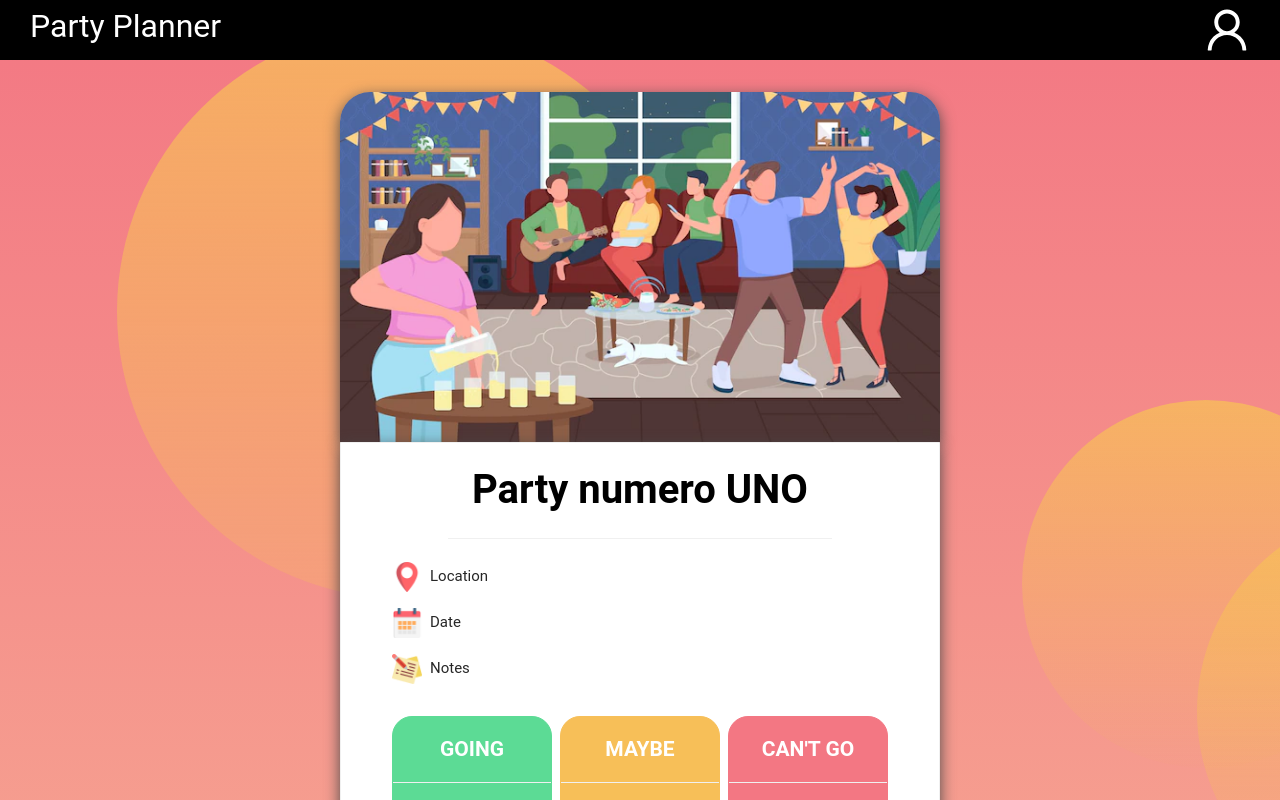
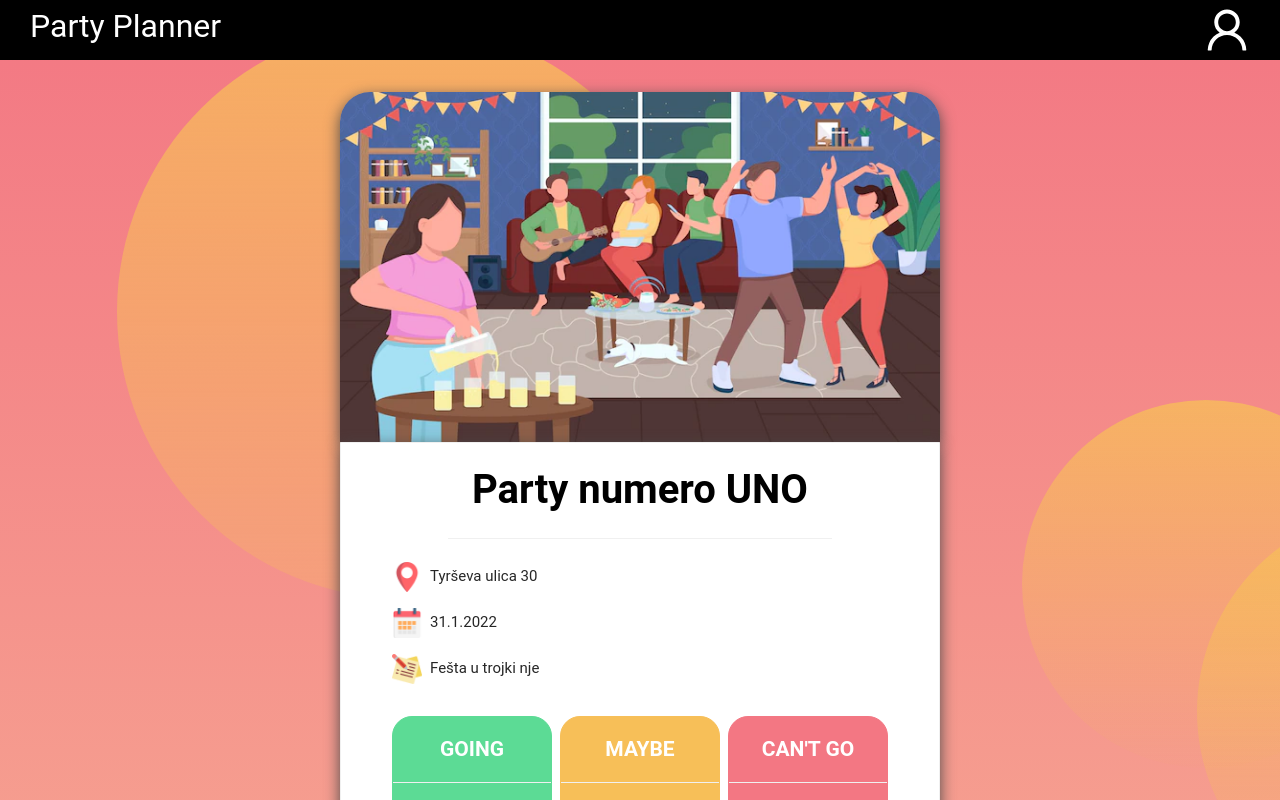
Before and after one commit to GasperFunda/PartyPlannerFrontend, a React (Create React App) app: page /party-details/1 in a window 1280 px wide. Shown: the top 800 px of the page. Built offline with nearby package versions, Linux system fonts and the light colour scheme.

Commit message:
Invitee style fix

```diff
--- a/src/pages/partyDetails/PartyDetails.tsx
+++ b/src/pages/partyDetails/PartyDetails.tsx
@@ -75,17 +75,17 @@ export default function PartyDetails(this: any) {
           <Space>
             {/* <FontAwesomeIcon icon={faLocationDot} fontSize="25px" /> */}
             <img className="icon" src="../locationpicsample.png" />
-            <Text className="partyDetailsInfoText">Location</Text>
+            <Text className="partyDetailsInfoText">Tyrševa ulica 30</Text>
           </Space>
           <Space>
             {/* <FontAwesomeIcon icon={faCalendarDays} fontSize="21px" /> */}
             <img className="icon" src="../datepicsample.png" />
-            <Text className="partyDetailsInfoText">Date</Text>
+            <Text className="partyDetailsInfoText">31.1.2022</Text>
           </Space>
           <Space>
             {/* <FontAwesomeIcon icon={faNoteSticky} fontSize="21px" /> */}
             <img className="icon" src="../notespicsample.png" />
-            <Text className="partyDetailsInfoText">Notes</Text>
+            <Text className="partyDetailsInfoText">Fešta u trojki nje</Text>
           </Space>
         </Space>
         <div className="partyDetailsAttendanceInfo">
--- a/src/pages/partyDetails/components/Invitees.tsx
+++ b/src/pages/partyDetails/components/Invitees.tsx
@@ -30,7 +30,7 @@ export default function Invitees(props: IFormProps) {
                             <img className="picture" src={"../" + invitee.picture} />
                             <div className="inviteeInnerContainer">
                                 <span className="userName">{invitee.name + " " + invitee.surname}</span>
-                                <span className={"inviteeStatus" + attendanceClasses[invitee.attendanceStatus]}>{attendanceTexts[invitee.attendanceStatus]}</span>
+                                <span className={"inviteeStatus " + attendanceClasses[invitee.attendanceStatus]}>{attendanceTexts[invitee.attendanceStatus]}</span>
                             </div>
                         </div>
                     )
```
